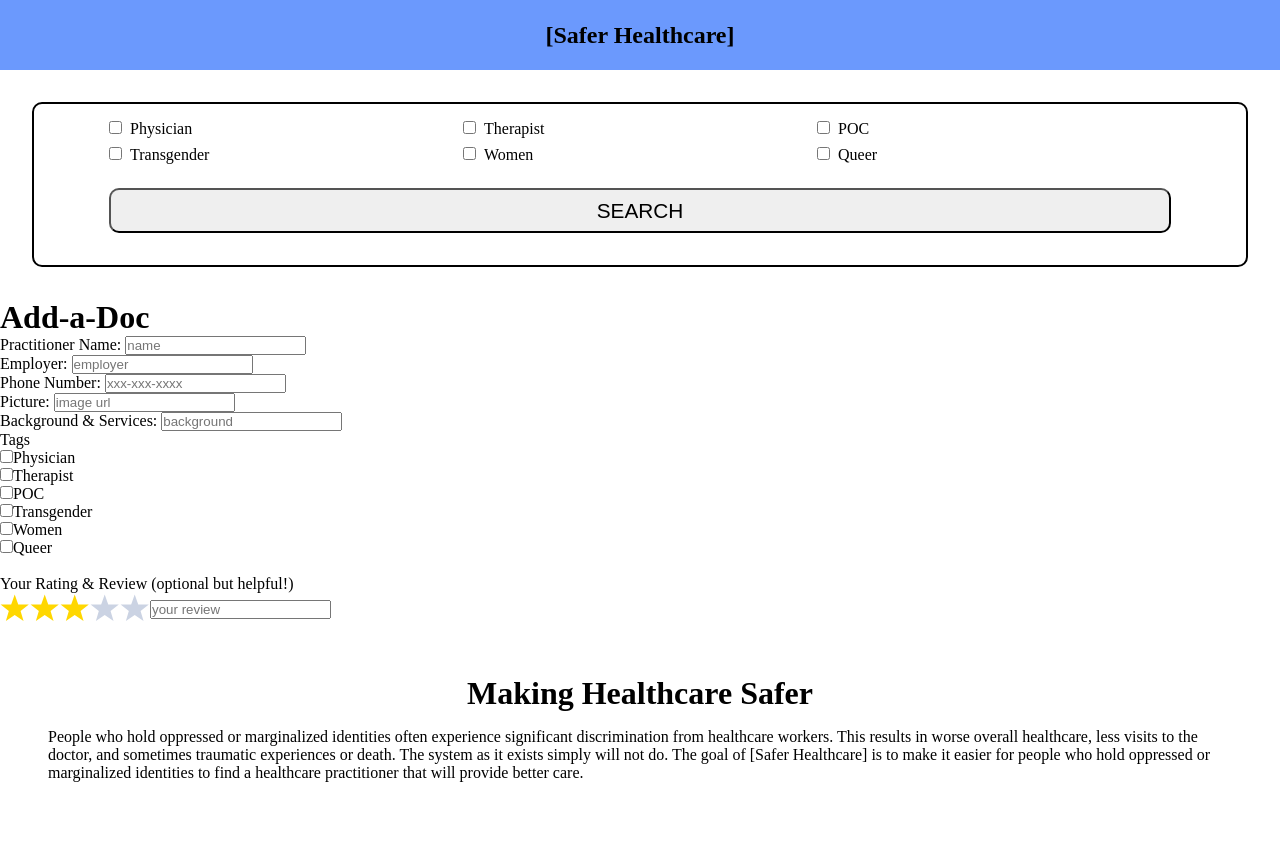
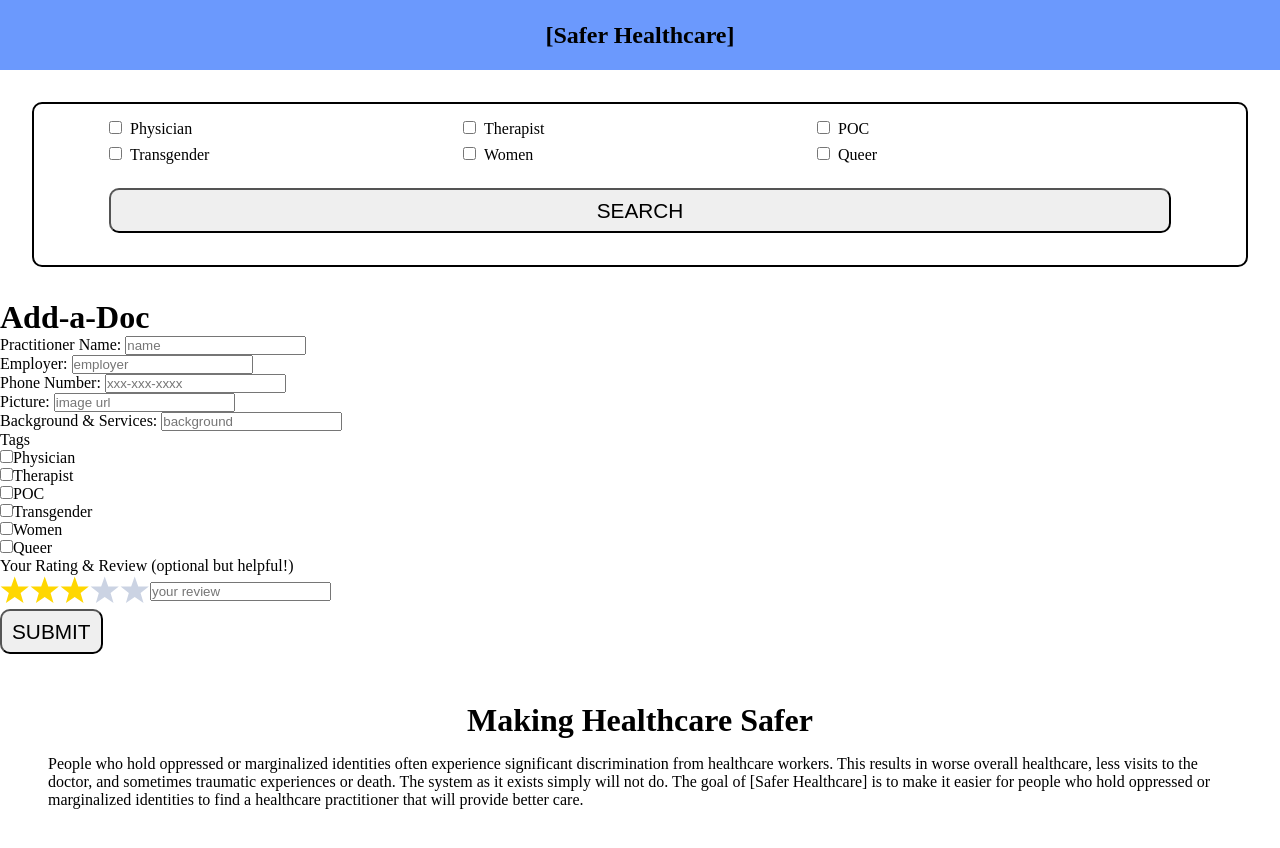
Before and after one commit to AwrenNuit/safer-care-coop, a React (Create React App) app: page / in a window 1280 px wide. Shown: the top 848 px of the page. Built offline with nearby package versions, Linux system fonts and the light colour scheme; no server answers; the database is empty.

Commit message:
minor formatting updates

```diff
--- a/src/components/AddPractitioner/NewPractitioner.js
+++ b/src/components/AddPractitioner/NewPractitioner.js
@@ -16,10 +16,15 @@ export default function NewPractitioner() {
   const [women, setWomen] = useState(false);
   const [starRating, setStarRating] = useState(3);
 
+  const handleSubmit = (e) => {
+    e.preventDefault();
+    console.log("asdasdasd");
+  };
   return (
     <>
-      <form>
+      <form onSubmit={(e) => handleSubmit(e)}>
         <h1>Add-a-Doc</h1>
+        <div>
           <div>
             <Input
               label="Practitioner Name: "
@@ -56,7 +61,8 @@ export default function NewPractitioner() {
               type="text"
               value={bio}
             />
-
+          </div>
+          <div>
             <p>Tags</p>
             <Input
               label="Physician"
@@ -70,12 +76,7 @@ export default function NewPractitioner() {
               type="checkbox"
               value={therapist}
             />
-          <Input
-            label="POC"
-            setValue={setPOC}
-            type="checkbox"
-            value={POC}
-          />
+            <Input label="POC" setValue={setPOC} type="checkbox" value={POC} />
             <Input
               label="Transgender"
               setValue={setTransgender}
@@ -94,8 +95,9 @@ export default function NewPractitioner() {
               type="checkbox"
               value={queer}
             />
+          </div>
 
-          <br />
+          <div>
             <p>Your Rating & Review (optional but helpful!)</p>
             <StarRating
               changeRating={(rating) => setStarRating(rating)}
@@ -110,6 +112,10 @@ export default function NewPractitioner() {
             />
             <input type="text" placeholder="your review" />
           </div>
+          <div>
+            <button type="submit">SUBMIT</button>
+          </div>
+        </div>
       </form>
     </>
   );
```
Also changed, not shown: src/components/AddPractitioner/Input.js (+4 -4 lines). Lines whose indentation alone changed are shown as unchanged.
